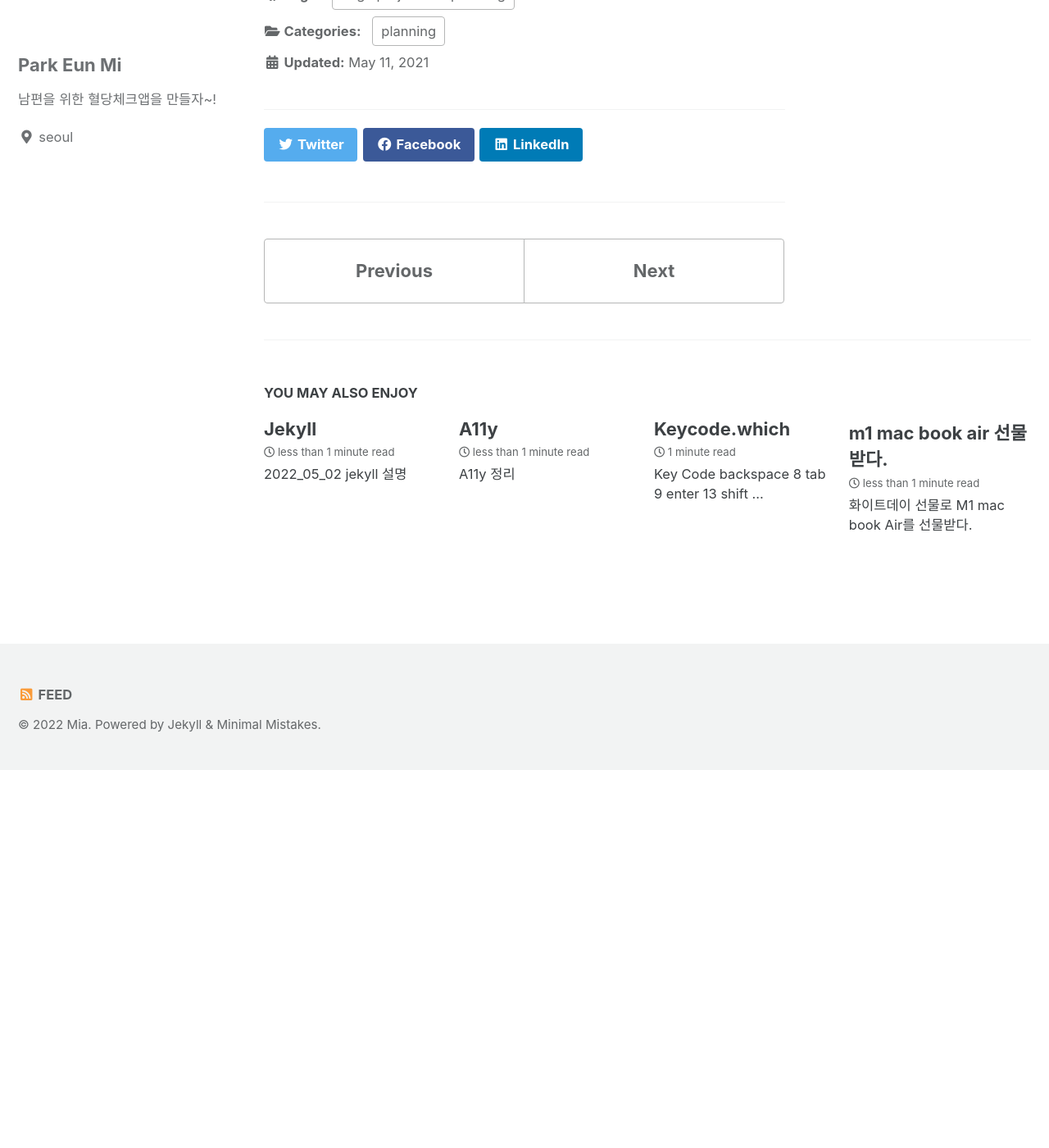
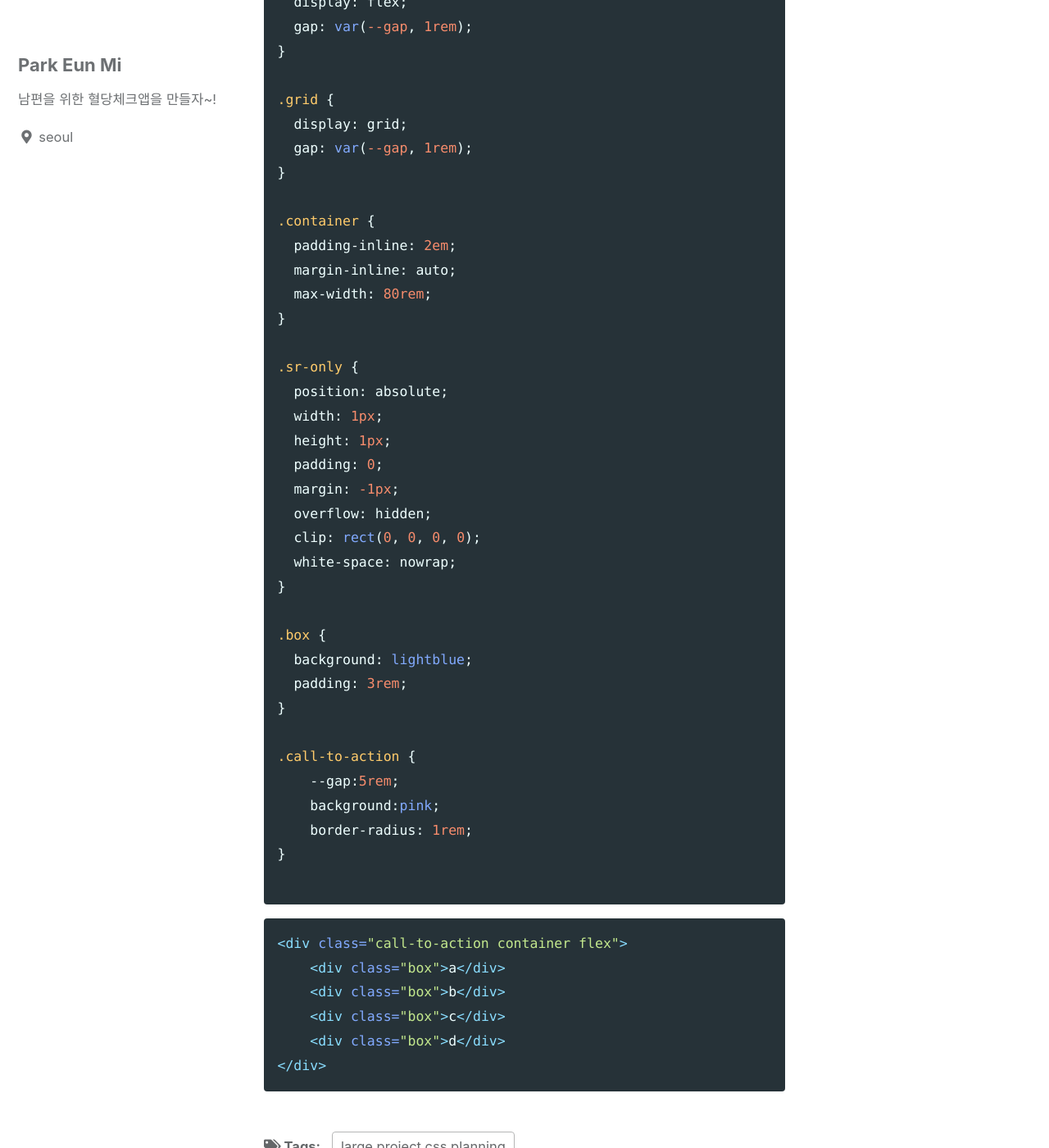
Before and after one commit to eunmipark-1/mia_blog, a Jekyll site: the page built from _posts/2021-05-11-designSystem.md, in a window 1280 px wide and 1400 px high, scrolled down 616 px. Shown: the whole window at 82% size. Built offline with Jekyll 4.4.1, drawn with Linux system fonts in a browser that asks for light colours; cached includes are drawn as plain includes; before the commit the page ends 1555 px from its top, so only the background shows below that; some of the changed text lies outside the part shown.

Commit message:
design system css utility class

````diff
--- a/_posts/2021-05-11-designSystem.md
+++ b/_posts/2021-05-11-designSystem.md
@@ -9,7 +9,57 @@ toc: true
 [sample figma file](https://www.frontendmentor.io/challenges/space-tourism-multipage-website-gRWj1URZ3){:target="_blank"}
 
 
-## 기본 resset ##
+## 기본 reset ##
 [reset css](https://piccalil.li/blog/a-modern-css-reset){:target="_blank"}
 
 ## 유틸리티 class ##
+
+```css
+.flex {
+  display: flex;
+  gap: var(--gap, 1rem);
+}
+
+.grid {
+  display: grid;
+  gap: var(--gap, 1rem);
+}
+
+.container {
+  padding-inline: 2em;
+  margin-inline: auto;
+  max-width: 80rem;
+}
+
+.sr-only {
+  position: absolute;
+  width: 1px;
+  height: 1px;
+  padding: 0;
+  margin: -1px;
+  overflow: hidden;
+  clip: rect(0, 0, 0, 0);
+  white-space: nowrap;
+}
+
+.box {
+  background: lightblue;
+  padding: 3rem;
+}
+
+.call-to-action {
+    --gap:5rem;
+    background:pink;
+    border-radius: 1rem;
+}
+
+```
+
+```html
+<div class="call-to-action container flex">
+    <div class="box">a</div>
+    <div class="box">b</div>
+    <div class="box">c</div>
+    <div class="box">d</div>
+</div>
+```
````
